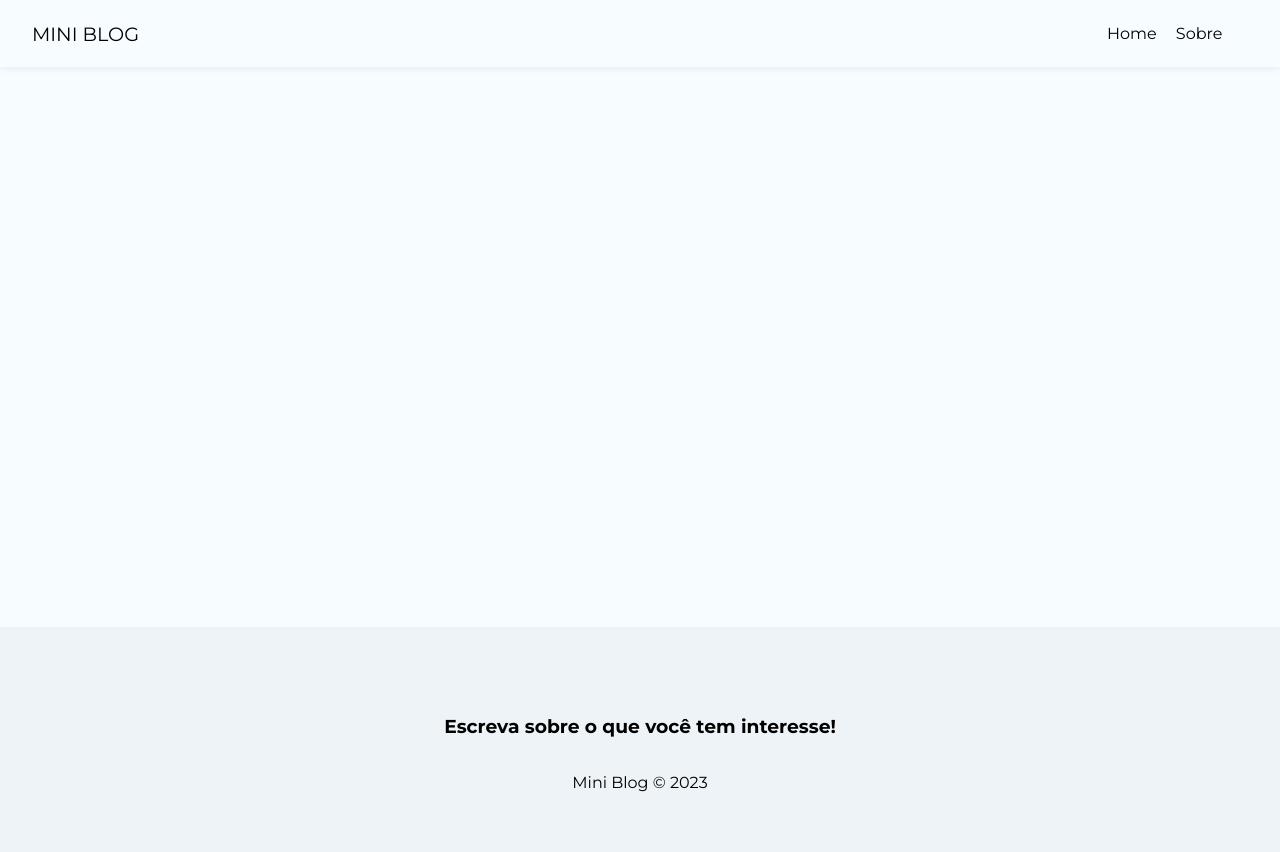
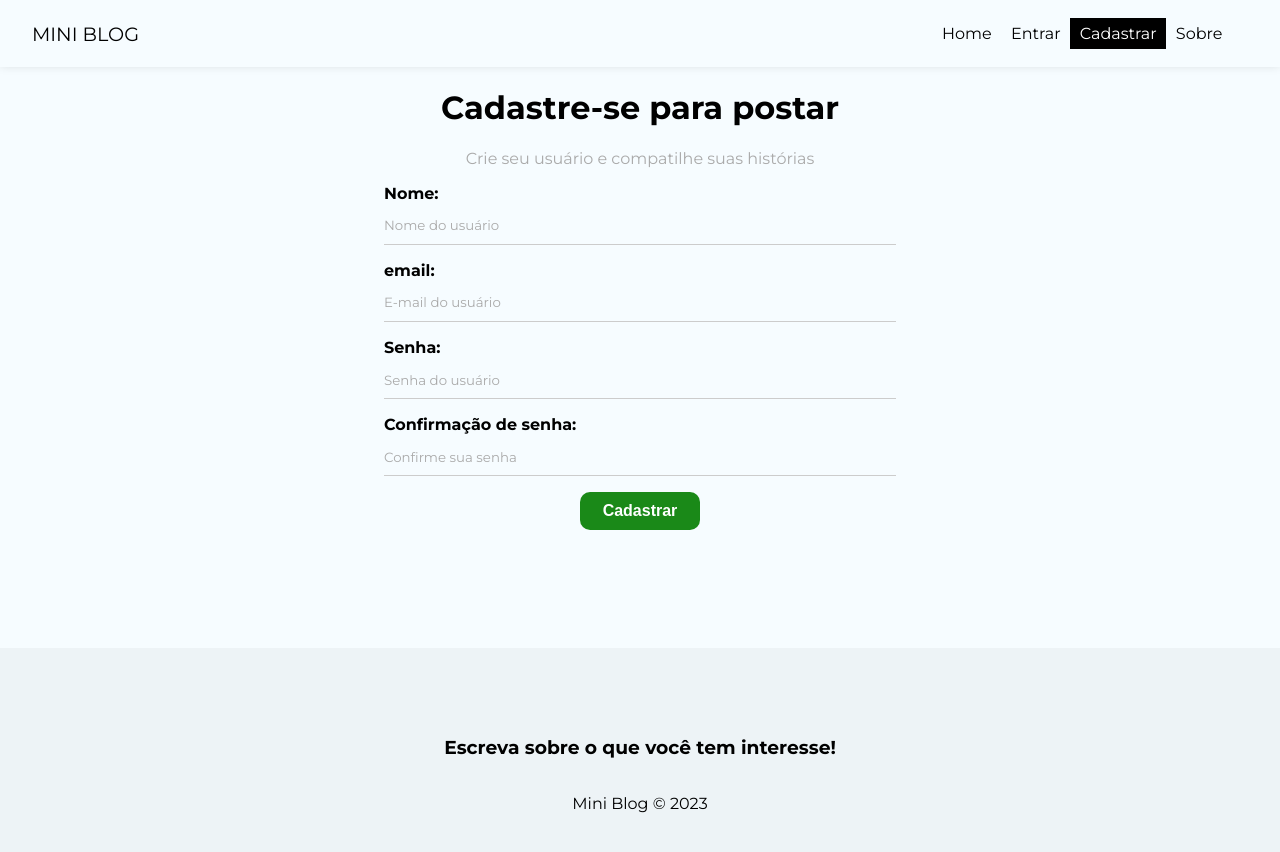
Before and after one commit to kaiovinic/miniblog, a React (Vite) app: page /register in a window 1280 px wide. Shown: the top 852 px of the page. Built offline with nearby package versions, Linux system fonts and the light colour scheme.

Commit message:
Criação das paginas Login e Cadastro

```diff
--- a/src/App.jsx
+++ b/src/App.jsx
@@ -7,6 +7,8 @@
 import About from "./pages/about/About";
 import NavBar from "./components/NavBar";
 import Footer from "./components/Footer";
+import Login from "./pages/login/Login";
+import Register from "./pages/registrer/Register";
 
 function App() {
   return (
@@ -17,6 +19,8 @@
           <Routes>
             <Route path="/" element={<Home />} />
             <Route path="/about" element={<About />} />
+            <Route path="/login" element={<Login />} />
+            <Route path="/register" element={<Register />} />
           </Routes>
         </div>
         <Footer />
--- a/src/components/NavBar.jsx
+++ b/src/components/NavBar.jsx
@@ -19,6 +19,22 @@
         </li>
         <li>
           <NavLink
+            to="/login"
+            className={({ isActive }) => (isActive ? styles.active : "")}
+          >
+            Entrar
+          </NavLink>
+        </li>
+        <li>
+          <NavLink
+            to="/register"
+            className={({ isActive }) => (isActive ? styles.active : "")}
+          >
+            Cadastrar
+          </NavLink>
+        </li>
+        <li>
+          <NavLink
             to="/about"
             className={({ isActive }) => (isActive ? styles.active : "")}
           >
--- a/src/index.css
+++ b/src/index.css
@@ -24,10 +24,93 @@
   transition: 0.4s;
   font-size: 1em;
   cursor: pointer;
-  font-family: "Montserrat", sans-serif;
+  font-family: "Montserrat", sans-seri;
 }
 
 a:hover,
 nav button:hover {
   color: #bbb;
 }
+
+/* form styles */
+form {
+  max-width: 40%;
+  margin: 0 auto;
+}
+
+label {
+  display: flex;
+  flex-direction: column;
+  margin-bottom: 1em;
+}
+
+label span {
+  margin-bottom: 0.3em;
+  font-weight: bold;
+  text-align: left;
+}
+
+input,
+textarea {
+  box-sizing: border-box;
+  border: none;
+  border-bottom: 1px solid #ccc;
+  padding: 0.8em 0em;
+  background-color: transparent;
+}
+
+input::placeholder,
+textarea::placeholder {
+  color: #aaa;
+}
+
+.btn {
+  background-color: #1a8918;
+  color: #fff;
+  text-align: center;
+  cursor: pointer;
+  border-radius: 10px;
+  width: 120px;
+  font-weight: bold;
+  border: none;
+  padding: 10px 15px;
+  font-size: 1em;
+}
+
+.btn.btn-dark {
+  background-color: #000;
+  border-radius: 0;
+}
+
+.btn.btn-outline {
+  background-color: transparent;
+  border-radius: 0;
+  color: #000;
+  border: 1px solid #000;
+  padding: 7px 30px;
+}
+
+.btn:hover {
+  background-color: #0f730c;
+  color: #fff;
+}
+
+.btn.btn-outline:hover {
+  background-color: #000;
+}
+
+.btn.btn-danger:hover {
+  background-color: #dc3545;
+}
+
+button[disabled] {
+  background-color: #aaa;
+}
+
+.container .error {
+  color: #721c24;
+  background-color: #f8d7da;
+  border: 1px solid #f5c6cb;
+  padding: 5px;
+  border-radius: 5px;
+}
--- /dev/null
+++ b/src/pages/login/Login.jsx
@@ -0,0 +1,11 @@
+import styles from "./Login.module.css";
+
+const Login = () => {
+  return (
+    <div>
+      <h2>Login</h2>
+    </div>
+  );
+};
+
+export default Login;
--- /dev/null
+++ b/src/pages/registrer/Register.jsx
@@ -0,0 +1,87 @@
+import styles from "./Register.module.css";
+
+import { useState, useEffect } from "react";
+
+const Register = () => {
+  const [displayName, setDisplayName] = useState("");
+  const [email, setEmail] = useState("");
+  const [password, setPassword] = useState("");
+  const [confirmPassword, setConfirmPassword] = useState("");
+  const [error, setError] = useState("");
+
+  const handleSubmit = (e) => {
+    e.preventDefault();
+
+    setError("");
+
+    const user = {
+      displayName,
+      email,
+      password,
+    };
+
+    if (password !== confirmPassword) {
+      setError("As senhas precisam ser iguais!");
+      return;
+    }
+
+    console.log(user);
+  };
+
+  return (
+    <div className={styles.register}>
+      <h1>Cadastre-se para postar</h1>
+      <p>Crie seu usuário e compatilhe suas histórias</p>
+      <form onSubmit={handleSubmit}>
+        <label>
+          <span>Nome:</span>
+          <input
+            type="text"
+            name="displayName"
+            required
+            placeholder="Nome do usuário"
+            value={displayName}
+            onChange={(e) => setDisplayName(e.target.value)}
+          />
+        </label>
+        <label>
+          <span>email:</span>
+          <input
+            type="email"
+            name="email"
+            required
+            placeholder="E-mail do usuário"
+            value={email}
+            onChange={(e) => setEmail(e.target.value)}
+          />
+        </label>
+        <label>
+          <span>Senha:</span>
+          <input
+            type="password"
+            name="password"
+            required
+            placeholder="Senha do usuário"
+            value={password}
+            onChange={(e) => setPassword(e.target.value)}
+          />
+        </label>
+        <label>
+          <span>Confirmação de senha:</span>
+          <input
+            type="password"
+            name="password"
+            required
+            placeholder="Confirme sua senha"
+            value={confirmPassword}
+            onChange={(e) => setConfirmPassword(e.target.value)}
+          />
+        </label>
+        <button className="btn">Cadastrar</button>
+        {error && <p className="error">{error}</p>}
+      </form>
+    </div>
+  );
+};
+
+export default Register;
--- /dev/null
+++ b/src/pages/registrer/Register.module.css
@@ -0,0 +1,7 @@
+.register {
+  text-align: center;
+}
+
+.register p {
+  color: #aaa;
+}
```
Also changed, not shown: src/pages/login/Login.module.css (added).
